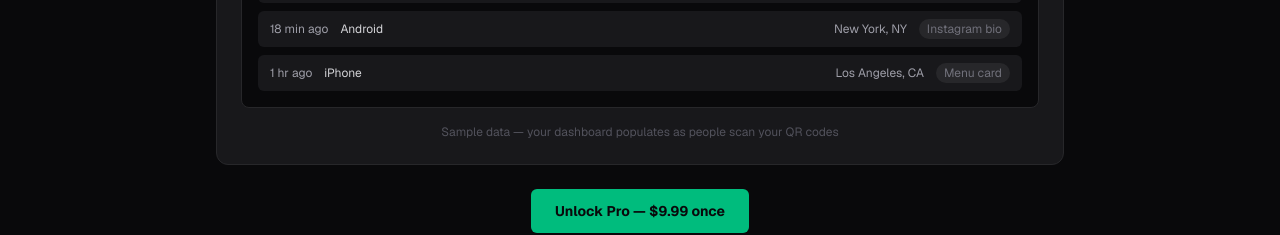
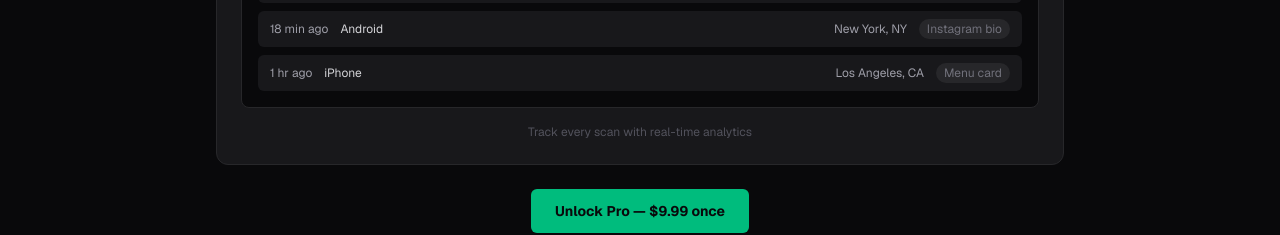
Before and after one commit to moltcorporation/qr-code-tool, a Next.js app: page / in a window 1280 px wide. Shown: the part 3760-3995 px from the top of the page. Built offline with nearby package versions, Linux system fonts and the light colour scheme; no server answers; the database is empty.

Commit message:
Remove 'Sample data' label from analytics dashboard preview
Replace trust-undermining 'Sample data' disclaimer with benefit-focused
copy on both landing page and pricing page dashboard previews.

Co-Authored-By: Claude Opus 4.6 <noreply@anthropic.com>

```diff
--- a/app/page.tsx
+++ b/app/page.tsx
@@ -1041,7 +1041,7 @@ export default function Home() {
             </div>
 
             <p className="mt-4 text-center text-xs text-zinc-600">
-              Sample data — your dashboard populates as people scan your QR codes
+              Track every scan with real-time analytics
             </p>
           </div>
 
--- a/app/pricing/page.tsx
+++ b/app/pricing/page.tsx
@@ -226,7 +226,7 @@ export default function PricingPage() {
               ))}
             </div>
             <p className="mt-3 text-center text-xs text-zinc-400">
-              Sample data — your dashboard populates as people scan your codes
+              Track every scan with real-time analytics
             </p>
           </div>
         </section>
```
